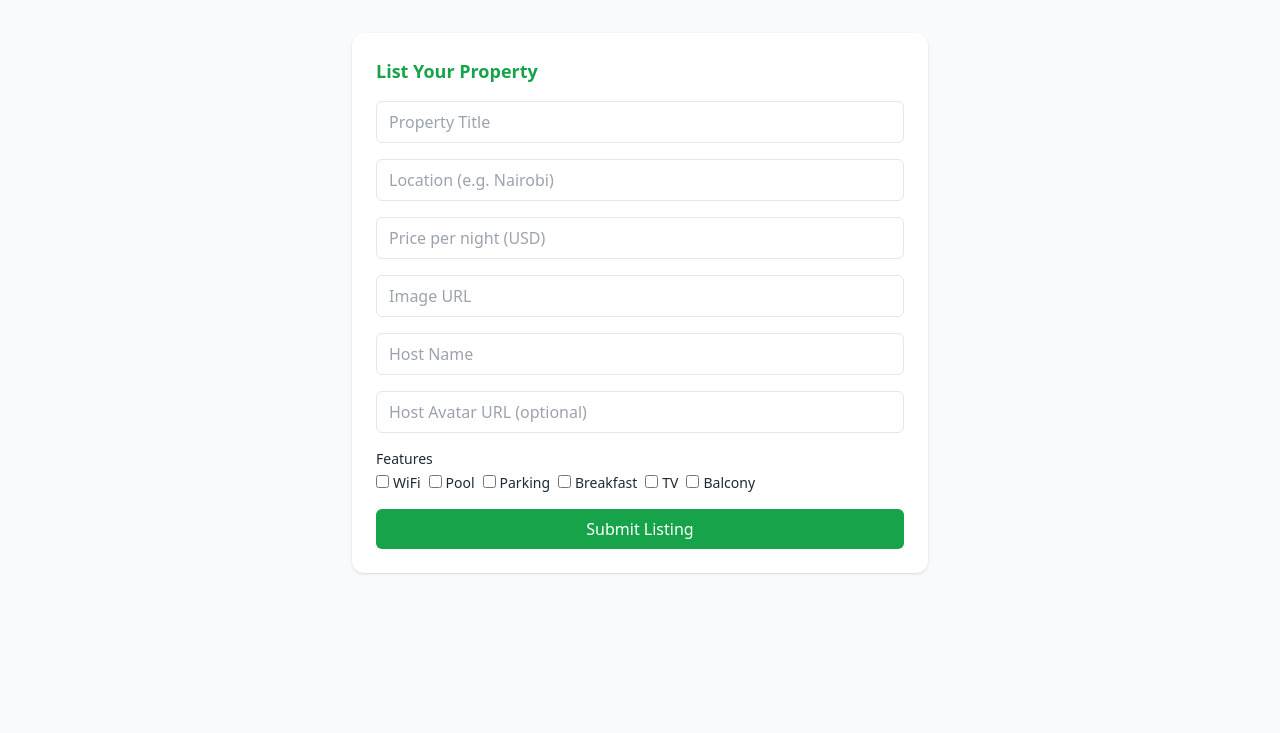
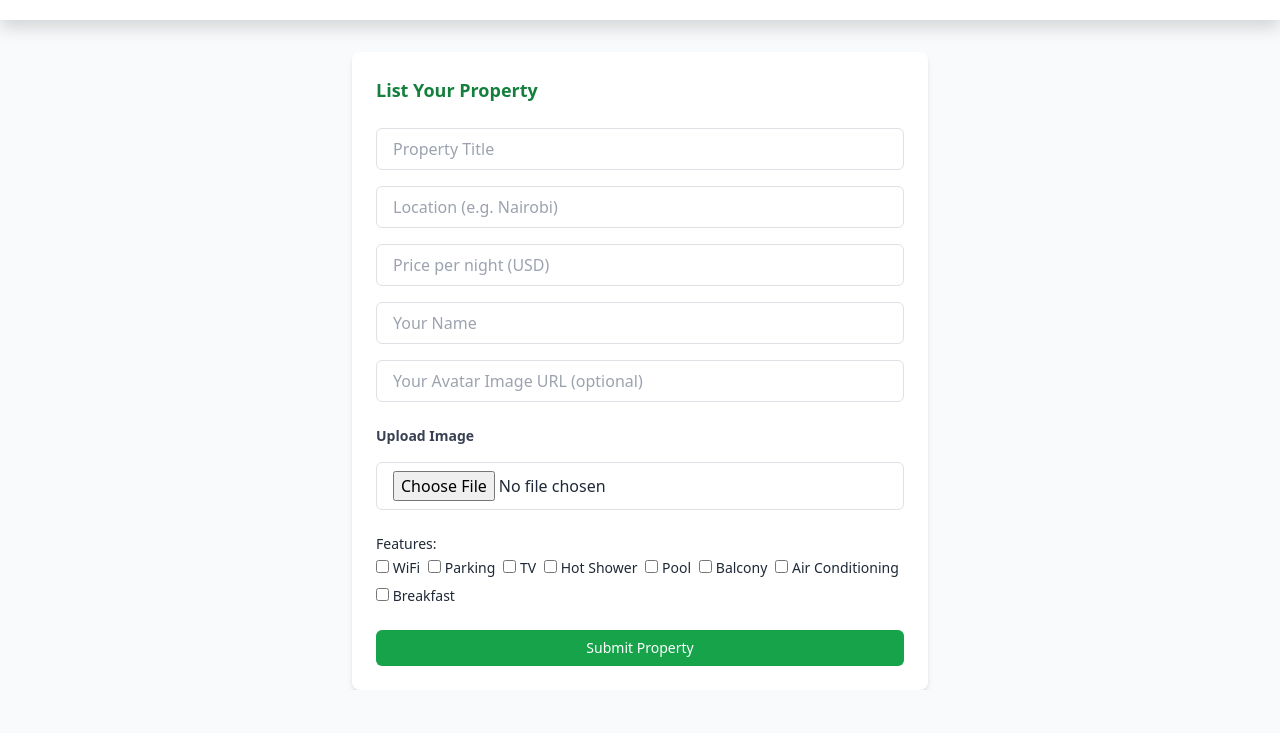
Before and after one commit to CashWayAppRegulatedCentralBankOfAmerica/PESAHALAL, a plain HTML site: page index.html in a window 1280 px wide. Shown: the part 67-800 px from the top of the page. Drawn offline with nearby package versions, Linux system fonts and the light colour scheme.

Commit message:
Update index.html

```diff
--- a/index.html
+++ b/index.html
@@ -4,49 +4,82 @@
   <meta charset="UTF-8" />
   <meta name="viewport" content="width=device-width, initial-scale=1.0" />
   <title>Host Your Property - Nova Stays KE</title>
+
+  <!-- Bootstrap (optional) -->
+  <link href="https://cdn.jsdelivr.net/npm/bootstrap@5.3.0/dist/css/bootstrap.min.css" rel="stylesheet">
+
+  <!-- Tailwind -->
   <script src="https://cdn.tailwindcss.com"></script>
+
+  <style>
+    html, body {
+      margin: 0;
+      padding: 0;
+      max-width: 100vw;
+      overflow-x: hidden;
+    }
+  </style>
 </head>
 <body class="bg-gray-50 text-gray-800">
 
   <!-- Header -->
   <header class="bg-white shadow p-4 flex justify-between items-start">
     <h1 class="text-xl font-bold text-green-600">Nova Stays KE</h1>
-    <a href="listings.html" class="text-green-600 underline text-sm">← Back to Listings</a>
+    <div class="text-sm text-gray-600 text-right leading-snug">
+      <span class="font-semibold">Host Portal</span><br>
+      <span>Add a New Property</span>
+    </div>
   </header>
 
-  <main class="max-w-xl mx-auto mt-10 bg-white p-6 rounded-xl shadow">
-    <h2 class="text-lg font-bold mb-4 text-green-600">List Your Property</h2>
+  <!-- Form Section -->
+  <main class="max-w-xl mx-auto mt-8 p-4 bg-white shadow-md rounded-lg">
+    <h2 class="text-lg font-bold mb-4 text-green-700">List Your Property</h2>
+    <form id="hostForm" class="space-y-4">
 
-    <form id="hostForm" class="space-y-4">
-      <input type="text" placeholder="Property Title" id="title" class="w-full border px-3 py-2 rounded-md" required>
-      <input type="text" placeholder="Location (e.g. Nairobi)" id="location" class="w-full border px-3 py-2 rounded-md" required>
-      <input type="number" placeholder="Price per night (USD)" id="price" class="w-full border px-3 py-2 rounded-md" required>
-      <input type="url" placeholder="Image URL" id="image" class="w-full border px-3 py-2 rounded-md" required>
-      <input type="text" placeholder="Host Name" id="hostName" class="w-full border px-3 py-2 rounded-md" required>
-      <input type="url" placeholder="Host Avatar URL (optional)" id="hostAvatar" class="w-full border px-3 py-2 rounded-md">
+      <input type="text" name="title" placeholder="Property Title" class="w-full border px-3 py-2 rounded-md" required>
 
-      <!-- Features -->
-      <div>
-        <label class="block mb-1 text-sm font-medium">Features</label>
+      <input type="text" name="location" placeholder="Location (e.g. Nairobi)" class="w-full border px-3 py-2 rounded-md" required>
+
+      <input type="number" name="price" placeholder="Price per night (USD)" class="w-full border px-3 py-2 rounded-md" required>
+
+      <input type="text" name="hostName" placeholder="Your Name" class="w-full border px-3 py-2 rounded-md" required>
+
+      <input type="url" name="hostAvatar" placeholder="Your Avatar Image URL (optional)" class="w-full border px-3 py-2 rounded-md">
+
+      <label class="block text-sm font-semibold mt-4 text-gray-700">Upload Image</label>
+      <input type="file" id="image" accept="image/*" class="w-full border px-3 py-2 rounded-md" required>
+
+      <div class="mt-4">
+        <p class="font-medium text-sm mb-1">Features:</p>
         <div class="flex flex-wrap gap-2 text-sm">
-          <label><input type="checkbox" value="WiFi" class="mr-1">WiFi</label>
-          <label><input type="checkbox" value="Pool" class="mr-1">Pool</label>
-          <label><input type="checkbox" value="Parking" class="mr-1">Parking</label>
-          <label><input type="checkbox" value="Breakfast" class="mr-1">Breakfast</label>
-          <label><input type="checkbox" value="TV" class="mr-1">TV</label>
-          <label><input type="checkbox" value="Balcony" class="mr-1">Balcony</label>
+          <label><input type="checkbox" value="WiFi"> WiFi</label>
+          <label><input type="checkbox" value="Parking"> Parking</label>
+          <label><input type="checkbox" value="TV"> TV</label>
+          <label><input type="checkbox" value="Hot Shower"> Hot Shower</label>
+          <label><input type="checkbox" value="Pool"> Pool</label>
+          <label><input type="checkbox" value="Balcony"> Balcony</label>
+          <label><input type="checkbox" value="Air Conditioning"> Air Conditioning</label>
+          <label><input type="checkbox" value="Breakfast"> Breakfast</label>
         </div>
       </div>
 
-      <button type="submit" class="w-full bg-green-600 hover:bg-green-700 text-white py-2 rounded-md">Submit Listing</button>
+      <button type="submit" class="w-full mt-4 bg-green-600 hover:bg-green-700 text-white text-sm py-2 rounded-md">Submit Property</button>
     </form>
   </main>
 
   <script>
     const form = document.getElementById('hostForm');
 
-    form.addEventListener('submit', (e) => {
+    form.addEventListener('submit', async (e) => {
       e.preventDefault();
+
+      const file = document.getElementById('image').files[0];
+      if (!file) return alert("Please upload an image");
+
+      const reader = new FileReader();
+      reader.readAsDataURL(file);
+      reader.onload = function () {
+        const base64Image = reader.result;
 
         const features = [...form.querySelectorAll('input[type="checkbox"]:checked')].map(cb => cb.value);
 
@@ -54,7 +87,7 @@
           title: form.title.value,
           location: form.location.value,
           price: form.price.value,
-        image: form.image.value,
+          image: base64Image,
           hostName: form.hostName.value,
           hostAvatar: form.hostAvatar.value || "https://i.pravatar.cc/40",
           features,
@@ -67,7 +100,9 @@
 
         alert('Property listed successfully!');
         window.location.href = 'listings.html';
+      };
     });
   </script>
+
 </body>
 </html>
```
Lines whose indentation alone changed are shown as unchanged.
